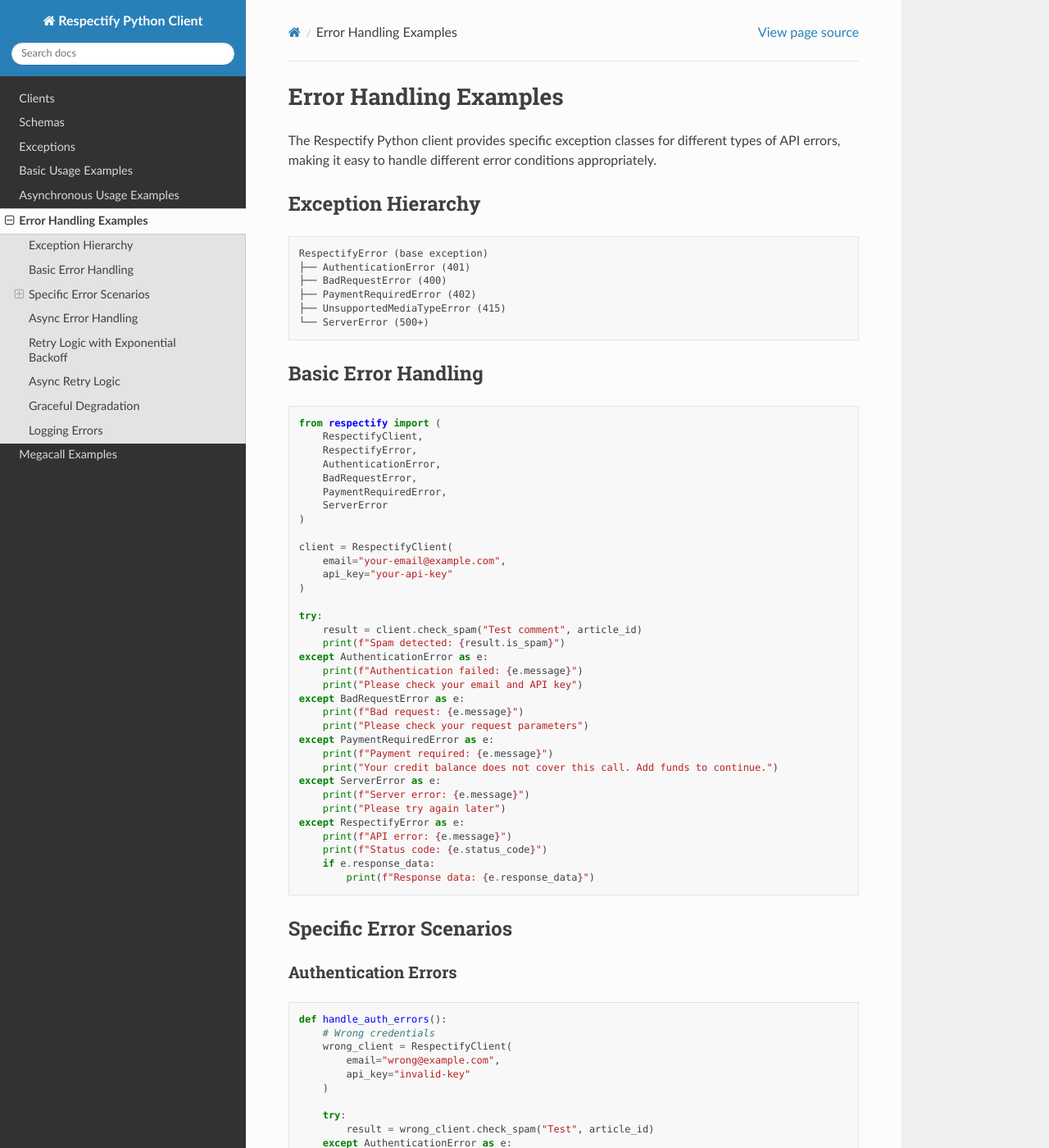
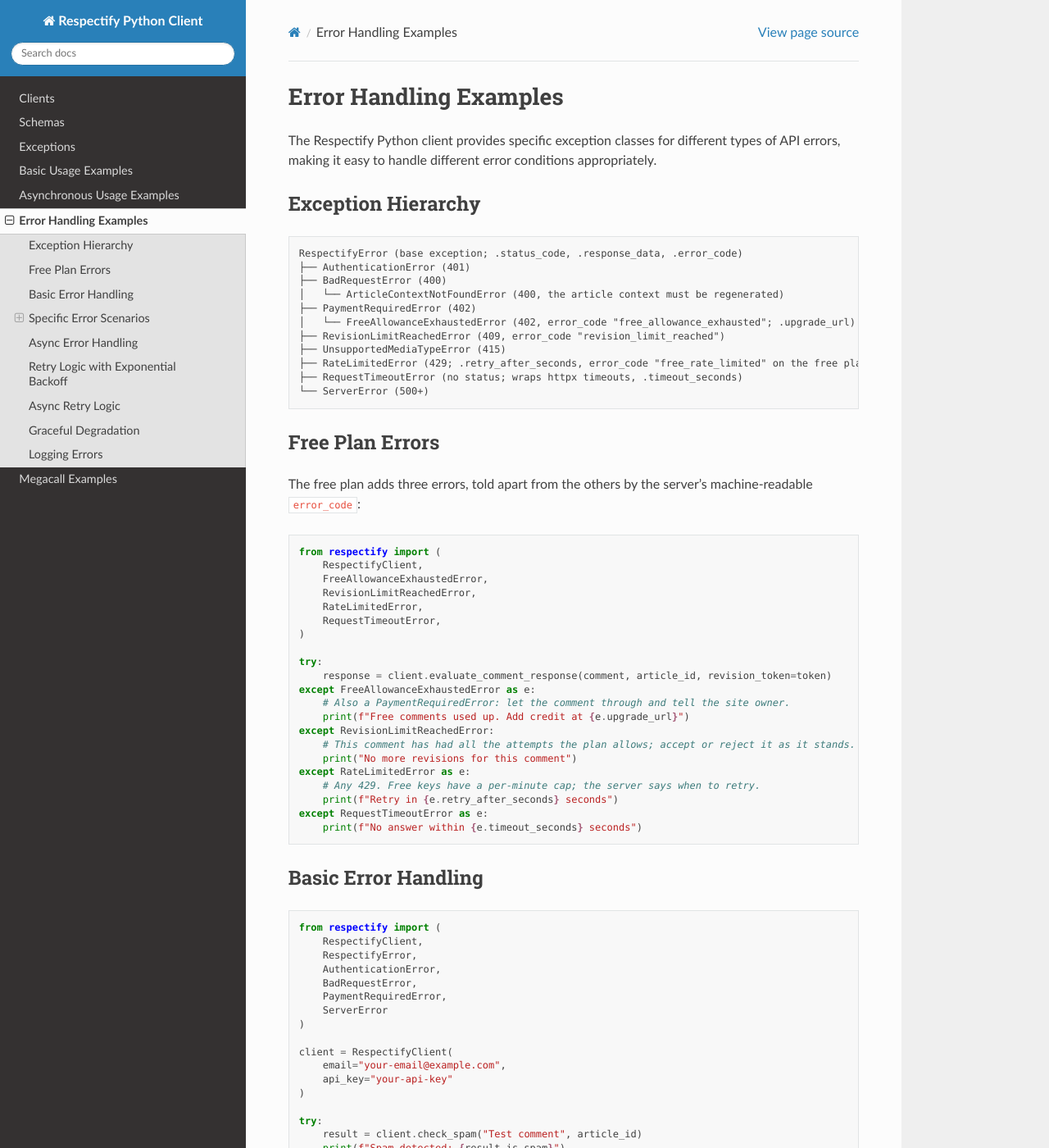
Before and after one commit to Respectify/respectify-python, a Sphinx documentation site: the page built from docs/examples/error_handling.md, in a window 1280 px wide and 1400 px high. Shown: the whole window at 82% size. Built offline with Sphinx 7.4.7 and the Read the Docs theme 3.1.0, drawn with Linux system fonts in a browser that asks for light colours.

Commit message:
Bump version to 0.9.0 and document the free-plan errors, revision tokens and timeout wrapping
Co-Authored-By: Claude Fable 5.1 <noreply@anthropic.com>

````diff
--- a/docs/examples/error_handling.md
+++ b/docs/examples/error_handling.md
@@ -5,12 +5,45 @@ The Respectify Python client provides specific exception classes for different t
 ## Exception Hierarchy
 
 ```
-RespectifyError (base exception)
+RespectifyError (base exception; .status_code, .response_data, .error_code)
 ├── AuthenticationError (401)
 ├── BadRequestError (400)
+│   └── ArticleContextNotFoundError (400, the article context must be regenerated)
 ├── PaymentRequiredError (402)
+│   └── FreeAllowanceExhaustedError (402, error_code "free_allowance_exhausted"; .upgrade_url)
+├── RevisionLimitReachedError (409, error_code "revision_limit_reached")
 ├── UnsupportedMediaTypeError (415)
+├── RateLimitedError (429; .retry_after_seconds, error_code "free_rate_limited" on the free plan)
+├── RequestTimeoutError (no status; wraps httpx timeouts, .timeout_seconds)
 └── ServerError (500+)
+```
+
+## Free Plan Errors
+
+The free plan adds three errors, told apart from the others by the server's machine-readable `error_code`:
+
+```python
+from respectify import (
+    RespectifyClient,
+    FreeAllowanceExhaustedError,
+    RevisionLimitReachedError,
+    RateLimitedError,
+    RequestTimeoutError,
+)
+
+try:
+    response = client.evaluate_comment_response(comment, article_id, revision_token=token)
+except FreeAllowanceExhaustedError as e:
+    # Also a PaymentRequiredError: let the comment through and tell the site owner.
+    print(f"Free comments used up. Add credit at {e.upgrade_url}")
+except RevisionLimitReachedError:
+    # This comment has had all the attempts the plan allows; accept or reject it as it stands.
+    print("No more revisions for this comment")
+except RateLimitedError as e:
+    # Any 429. Free keys have a per-minute cap; the server says when to retry.
+    print(f"Retry in {e.retry_after_seconds} seconds")
+except RequestTimeoutError as e:
+    print(f"No answer within {e.timeout_seconds} seconds")
 ```
 
 ## Basic Error Handling
--- a/respectify/__init__.py
+++ b/respectify/__init__.py
@@ -5,7 +5,7 @@ asynchronous interfaces for comment moderation, spam detection, toxicity analysi
 and dogwhistle detection.
 """
 
-__version__ = "0.8.0"
+__version__ = "0.9.0"
 
 from respectify._base import RespectifyResponse, REVISION_TOKEN_HEADER
 from respectify.client import RespectifyClient
````
Also changed, not shown: README.md (+34 -10 lines), docs/index.md (+2 -1 lines).
